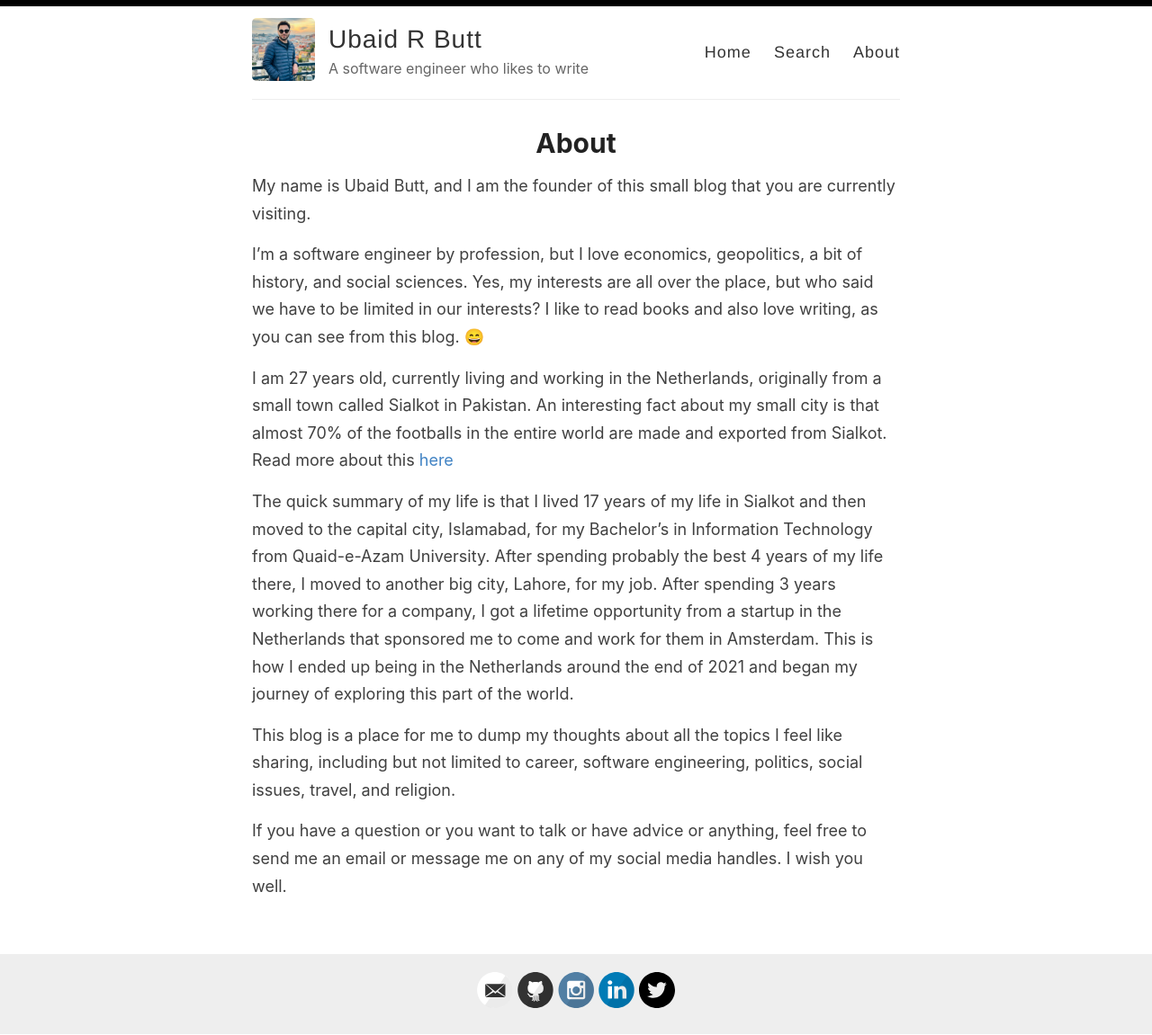
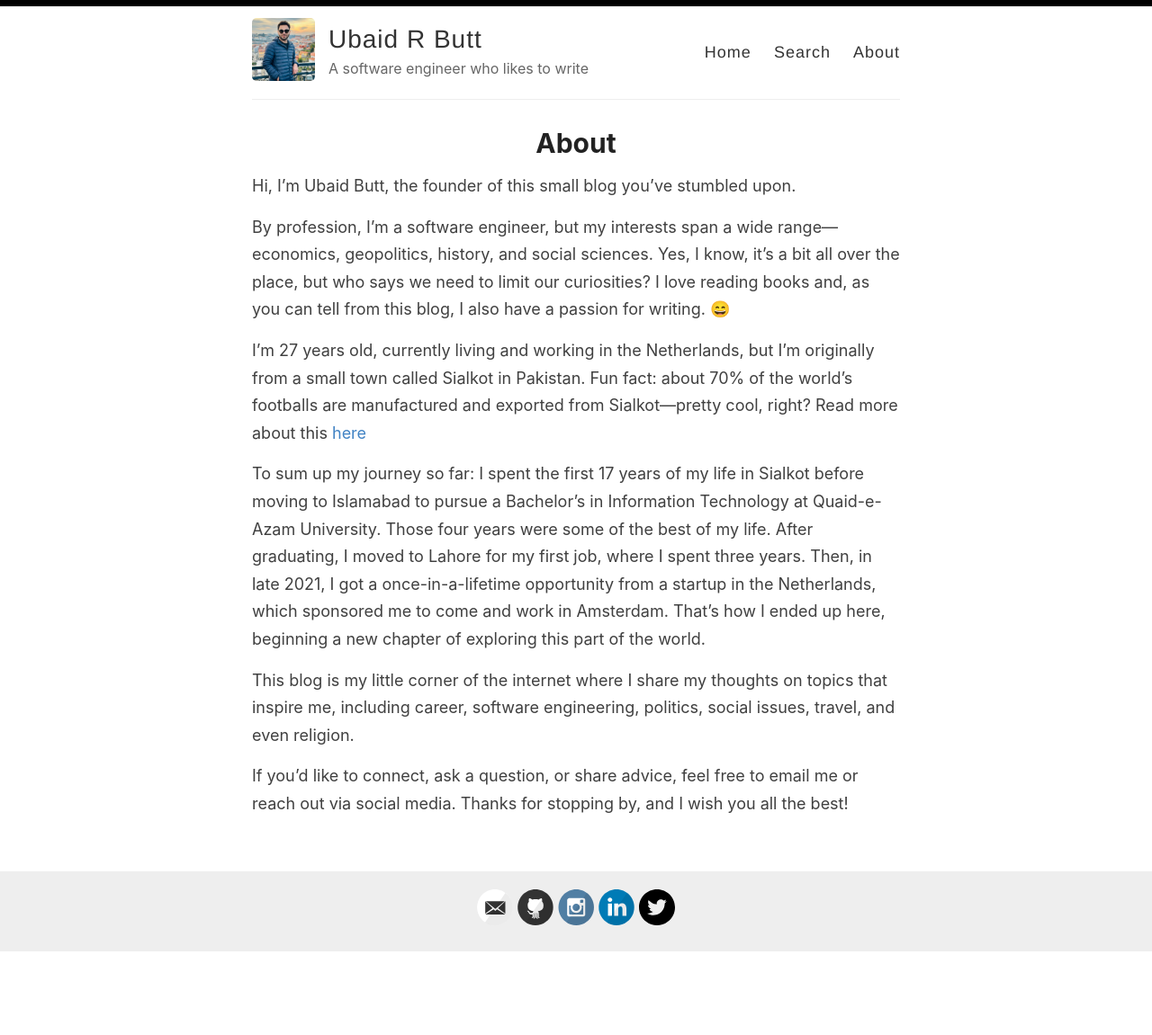
Before and after one commit to Ubaidbutt/ubaidbutt.github.io, a Jekyll site: the page built from _pages/about.md, in a window 1280 px wide. Shown: the whole page at 90% size. Built offline with Jekyll 4.4.1, drawn with Linux system fonts in a browser that asks for light colours; after the commit the page ends 1059 px from its top, so only the background shows below that.

Commit message:
Changed the about section

```diff
--- a/_pages/about.md
+++ b/_pages/about.md
@@ -4,14 +4,14 @@ title: About
 permalink: /about/
 ---
 
-My name is Ubaid Butt, and I am the founder of this small blog that you are currently visiting.
+Hi, I’m Ubaid Butt, the founder of this small blog you’ve stumbled upon.
 
-I’m a software engineer by profession, but I love economics, geopolitics, a bit of history, and social sciences. Yes, my interests are all over the place, but who said we have to be limited in our interests? I like to read books and also love writing, as you can see from this blog. 😄
+By profession, I’m a software engineer, but my interests span a wide range—economics, geopolitics, history, and social sciences. Yes, I know, it’s a bit all over the place, but who says we need to limit our curiosities? I love reading books and, as you can tell from this blog, I also have a passion for writing. 😄
 
-I am 27 years old, currently living and working in the Netherlands, originally from a small town called Sialkot in Pakistan. An interesting fact about my small city is that almost 70% of the footballs in the entire world are made and exported from Sialkot. Read more about this [here](https://www.businessinsider.com/most-of-the-worlds-soccer-balls-are-made-in-pakistan-2022-12?international=true&r=US&IR=T)
+I’m 27 years old, currently living and working in the Netherlands, but I’m originally from a small town called Sialkot in Pakistan. Fun fact: about 70% of the world’s footballs are manufactured and exported from Sialkot—pretty cool, right? Read more about this [here](https://www.businessinsider.com/most-of-the-worlds-soccer-balls-are-made-in-pakistan-2022-12?international=true&r=US&IR=T)
 
-The quick summary of my life is that I lived 17 years of my life in Sialkot and then moved to the capital city, Islamabad, for my Bachelor’s in Information Technology from Quaid-e-Azam University. After spending probably the best 4 years of my life there, I moved to another big city, Lahore, for my job. After spending 3 years working there for a company, I got a lifetime opportunity from a startup in the Netherlands that sponsored me to come and work for them in Amsterdam. This is how I ended up being in the Netherlands around the end of 2021 and began my journey of exploring this part of the world.
+To sum up my journey so far: I spent the first 17 years of my life in Sialkot before moving to Islamabad to pursue a Bachelor’s in Information Technology at Quaid-e-Azam University. Those four years were some of the best of my life. After graduating, I moved to Lahore for my first job, where I spent three years. Then, in late 2021, I got a once-in-a-lifetime opportunity from a startup in the Netherlands, which sponsored me to come and work in Amsterdam. That’s how I ended up here, beginning a new chapter of exploring this part of the world.
 
-This blog is a place for me to dump my thoughts about all the topics I feel like sharing, including but not limited to career, software engineering, politics, social issues, travel, and religion.
+This blog is my little corner of the internet where I share my thoughts on topics that inspire me, including career, software engineering, politics, social issues, travel, and even religion.
 
-If you have a question or you want to talk or have advice or anything, feel free to send me an email or message me on any of my social media handles. I wish you well.
+If you’d like to connect, ask a question, or share advice, feel free to email me or reach out via social media. Thanks for stopping by, and I wish you all the best!
```
